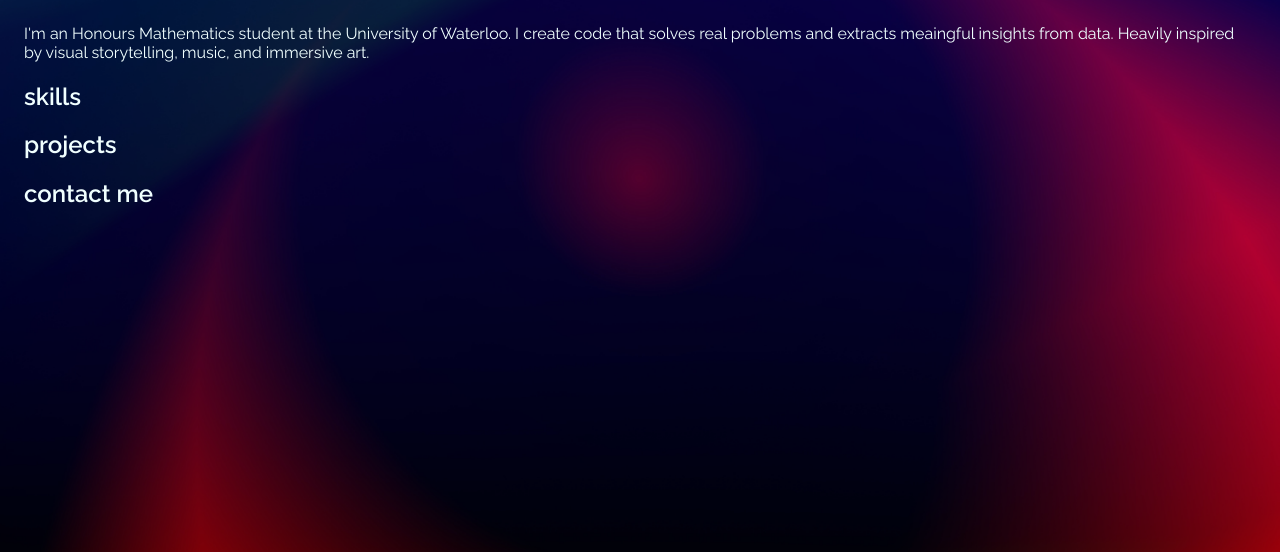
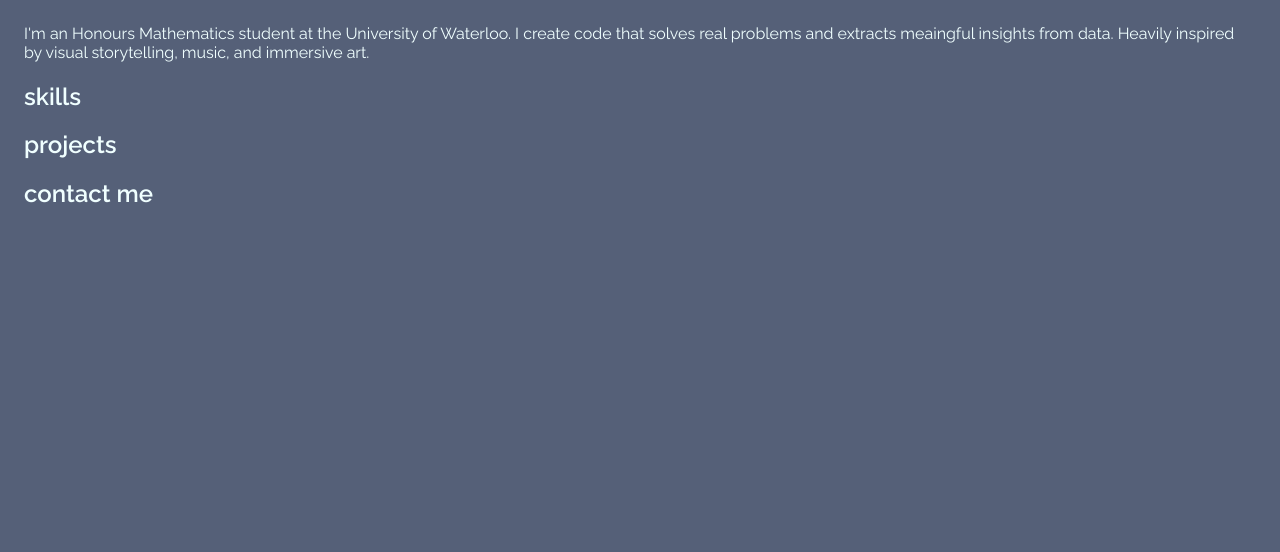
Before and after one commit to adam-han/personal-website, a plain HTML site: page index.html in a window 1280 px wide. Shown: the part 248-800 px from the top of the page. Drawn offline with Linux system fonts and the light colour scheme.

Commit message:
remove background

```diff
--- a/css/main.scss
+++ b/css/main.scss
@@ -35,7 +35,6 @@ h1 {
     position: absolute;
     top: 0;
     left: 0;
-    background: url('../images/bg.jpg');
     width: 100%;
     height: 100vh;
     z-index: -2;
```
Also changed, not shown: css/main.css, 1 other file.
